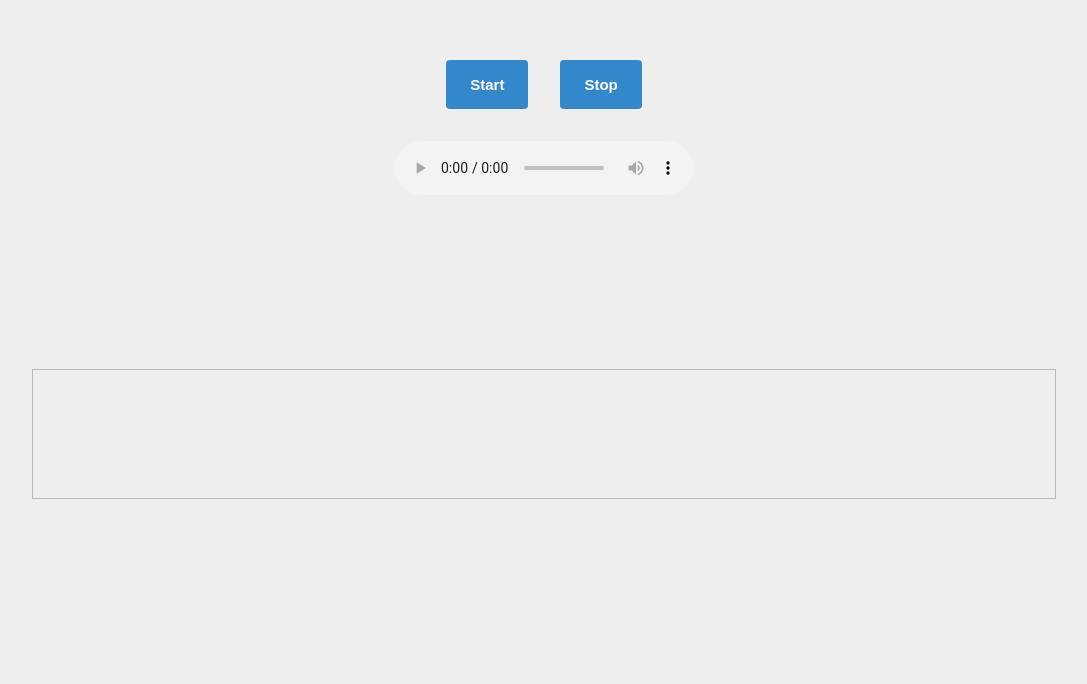
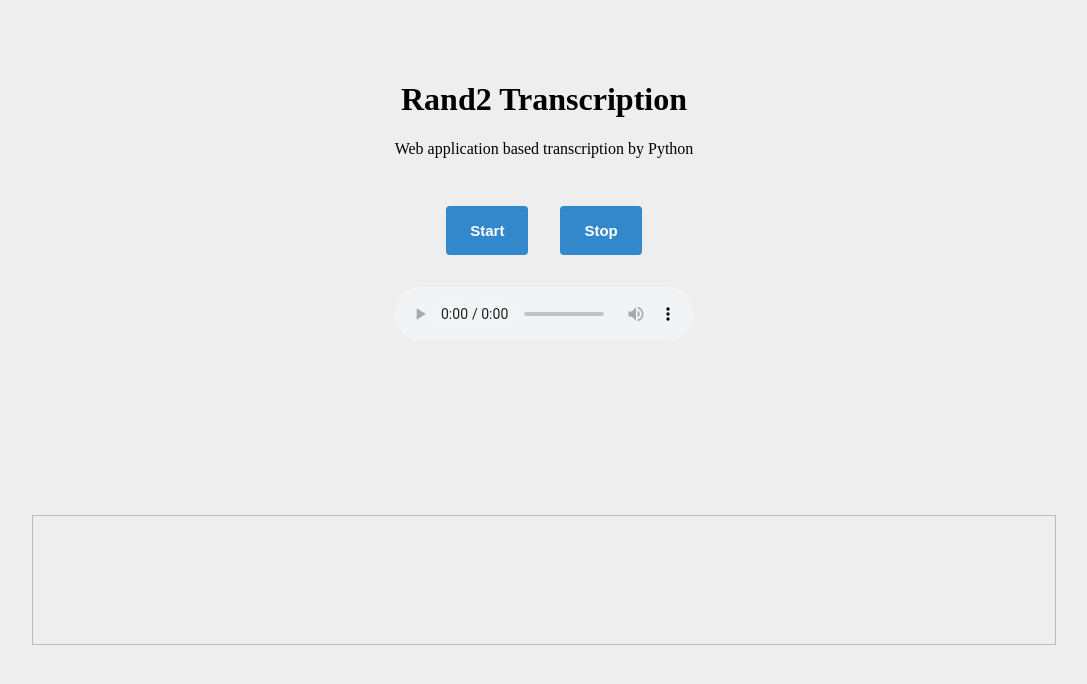
Before and after one commit to fumiakinagashima/python-transcription, a plain HTML site: page static/index.html in a window 1280 px wide. Shown: the part 110-794 px from the top of the page, without its empty margins (96-1183 px from the left). Drawn offline with Linux system fonts and the light colour scheme.

Commit message:
Update UI and README.

```diff
--- a/static/index.html
+++ b/static/index.html
@@ -8,6 +8,10 @@
 </head>
 <body>
   <div class="wraps">
+    <div class="title">
+      <h1>Rand2 Transcription</h1>
+      <p>Web application based transcription by Python</p>
+    </div>
     <div class="buttons">
       <button class="btn" id="start">Start</button>
       <button class="btn" id="stop">Stop</button>
--- a/static/style.css
+++ b/static/style.css
@@ -16,6 +16,9 @@ body {
   align-items: center;
   margin: 90px 10%;
   padding: 80px;
+}
+.wraps .title {
+  text-align: center;
 }
 .buttons {
   display: flex;
```
Also changed, not shown: readme/screen.png (added), 1 other file.
